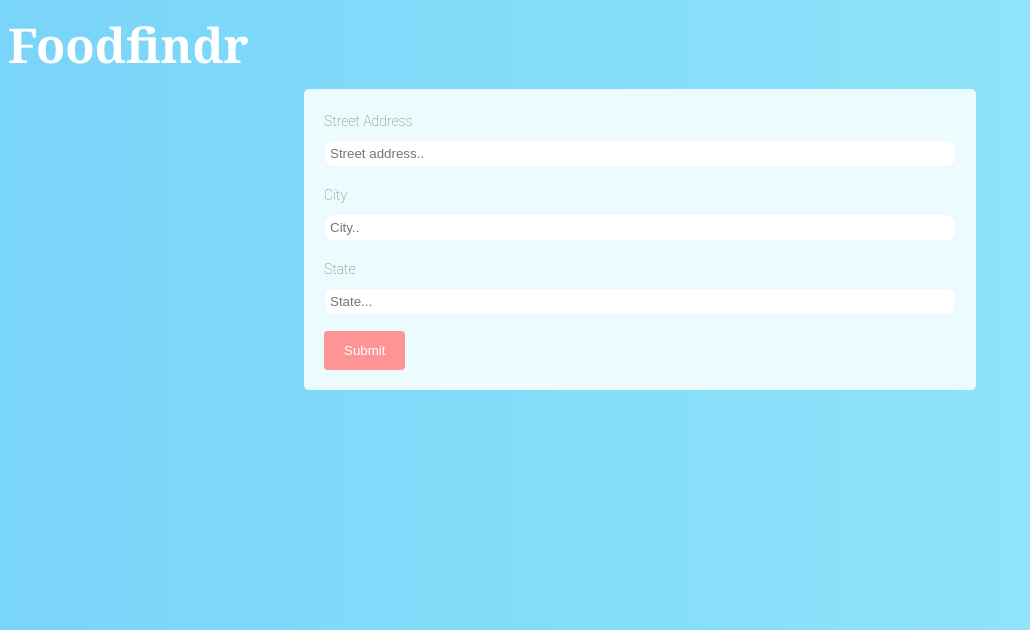
After one commit to Dean-Sussman/HackCU, a Flask app: template templates/indexFoodList.html in a window 1280 px wide. The commit adds this page. Shown: the top 630 px of the page, without its empty margins (0-1030 px from the left). Run offline with Flask 2, Linux system fonts and the light colour scheme; the template is opened without the code that fills it, so the values that code supplies are empty.

Commit message:
Html pages

```diff
--- a/templates/index.html
+++ b/templates/index.html
@@ -9,10 +9,8 @@ filename='style.css')}}">
 </head>
 <body>
 
-    <h1 align="center">Foodfindr</h1>
+    <h1 align="left">Foodfindr</h1>
 
-<div class="container">
-</div>
 
 </body>
 </html>
--- /dev/null
+++ b/templates/indexFoodList.html
@@ -0,0 +1,32 @@
+<!DOCTYPE html>
+<html>
+<head>
+<meta name="viewport" content="width=device-width, initial-scale=1">
+<link rel="stylesheet"  href="{{ url_for('static',
+filename='style.css')}}">
+<!--<script type = "text/javascript"-->
+<!--         src = "{{ url_for('static', filename = 'scripts.js') }}" ></script>-->
+</head>
+<body>
+<div class="header">
+    <h1 align="left">Foodfindr</h1>
+</div>
+
+<div class="container">
+    <form action="/signup" method="POST">
+    <label for="addy">Street Address</label>
+    <input type="text" id="addy" name="address" placeholder="Street address..">
+
+    <label for="cty">City</label>
+    <input type="text" id="cty" name="city" placeholder="City..">
+
+
+    <label for="st">State</label>
+    <input type="text" id="st" name="state" placeholder="State...">
+
+    <input type="submit" name = "form" value="Submit">
+  </form>
+</div>
+
+</body>
+</html>
```
Also changed, not shown: foodFinder.py (renamed from test.py).
